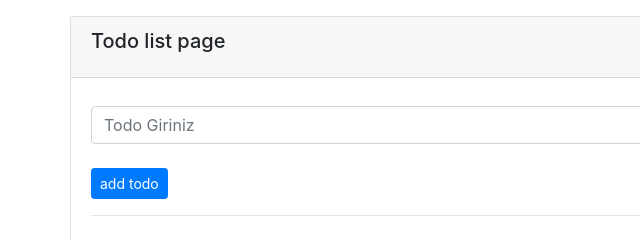
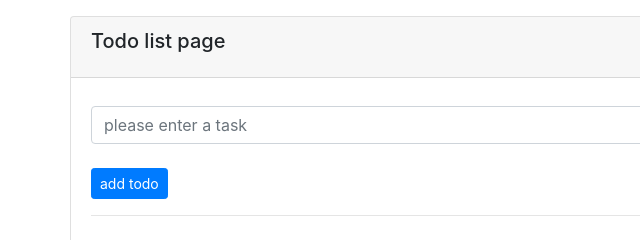
Before and after one commit to Rumeysa-koseoglu/todo-list, a plain HTML site: page index.html in a window 1280 px wide. Shown: the top 240 px of the page, 0-640 px from the left. Drawn offline with nearby package versions, Linux system fonts and the light colour scheme.

Commit message:
chore: update placeholder to English

```diff
--- a/index.html
+++ b/index.html
@@ -23,7 +23,7 @@
                 <div class="card-body">
                     <form id="todoAddForm" class="mt-2">
                         <input type="text" class="form-control mt-2" id="todoName" aria-describedby="todo"
-                            placeholder="Todo Giriniz">
+                            placeholder="please enter a task">
 
                         <button id="todoAddButton" type="submit" class="btn btn-primary mt-4 btn-sm">
                             add todo</button>
```
